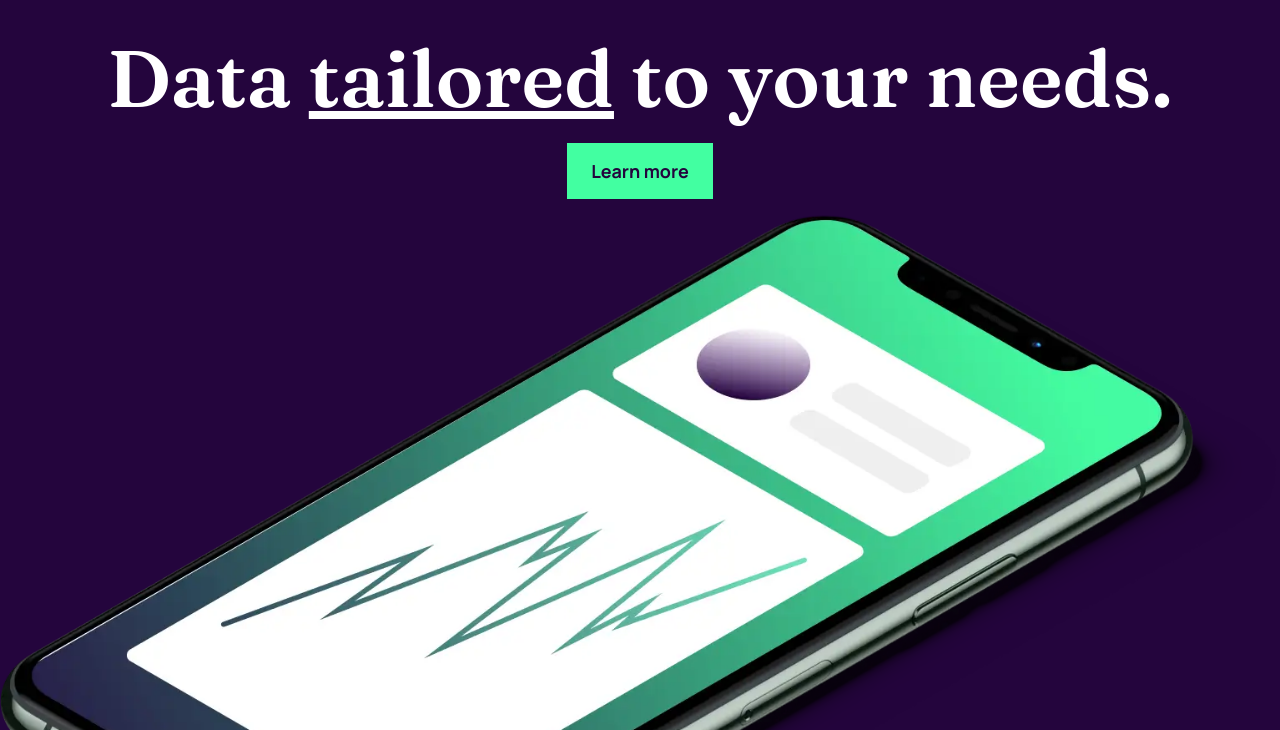
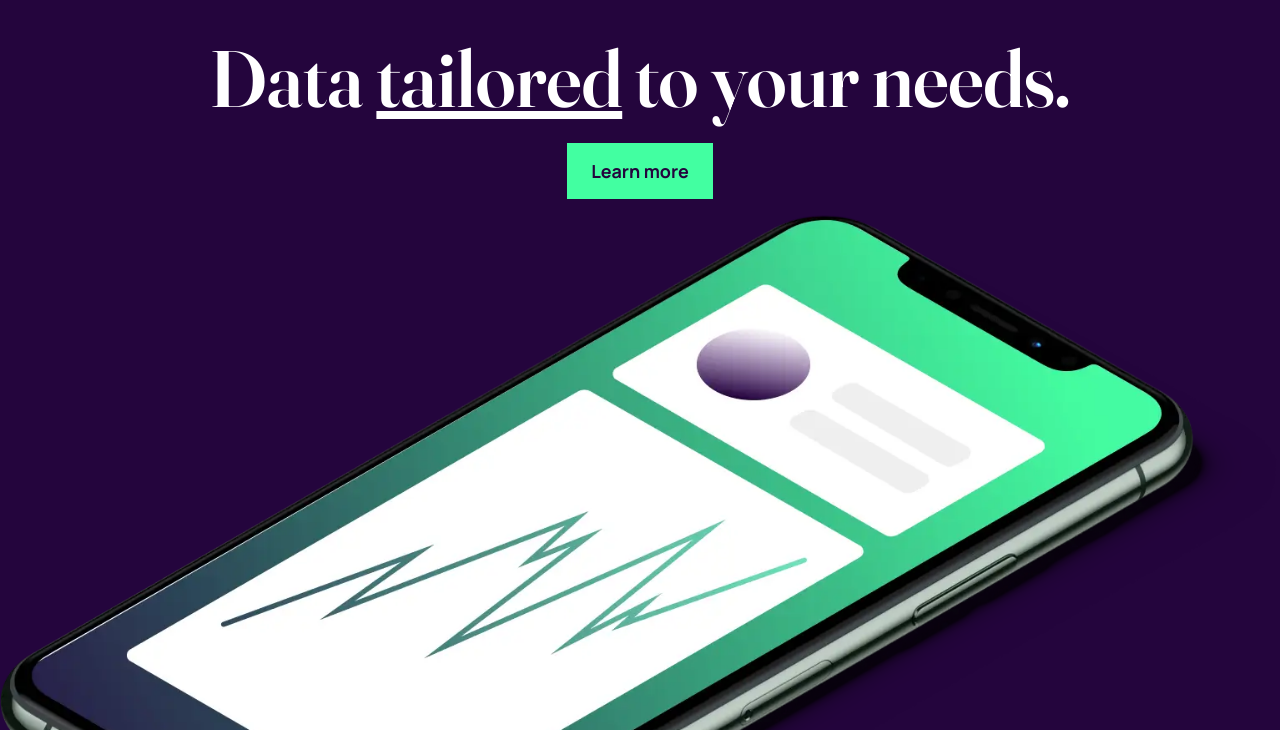
Before and after one commit to DarkstarXDD/workit-landing-page, a website built with Vite: page index.html in a window 1280 px wide. Shown: the part 70-800 px from the top of the page. Built offline with nearby package versions, Linux system fonts and the light colour scheme.

Commit message:
fix font file mismatch
had the wrong version of the fraunces font file. fixed it to match the design

```diff
--- a/styles.css
+++ b/styles.css
@@ -2,8 +2,8 @@
   font-family: "Fraunces";
   font-weight: 600;
   src: local("Fraunces_144pt-SemiBold"),
-    url("/assets/fonts/fraunces-v31-latin-600.woff2"),
-    url("/assets/fonts/fraunces-v31-latin-600.woff");
+    url("/assets/fonts/Fraunces_144pt-SemiBold.woff2"),
+    url("/assets/fonts/Fraunces_144pt-SemiBold.woff");
 }
 
 @font-face {
```
Also changed, not shown: assets/fonts/Fraunces_144pt-SemiBold.woff (added), assets/fonts/Fraunces_144pt-SemiBold.woff2 (added).
